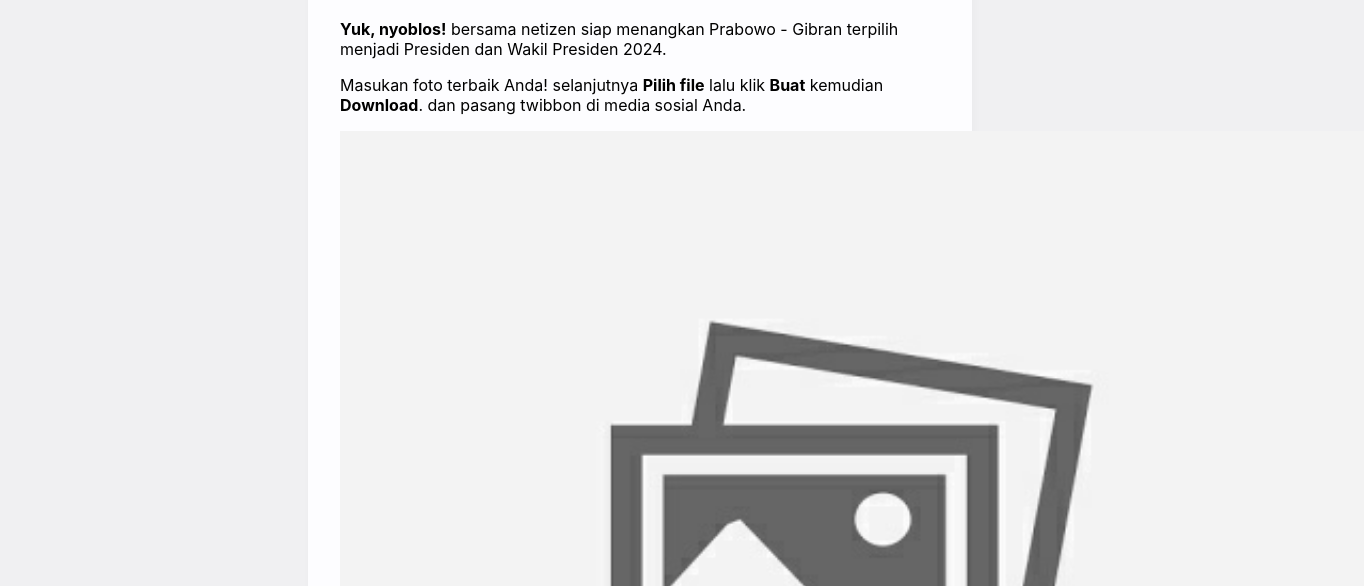
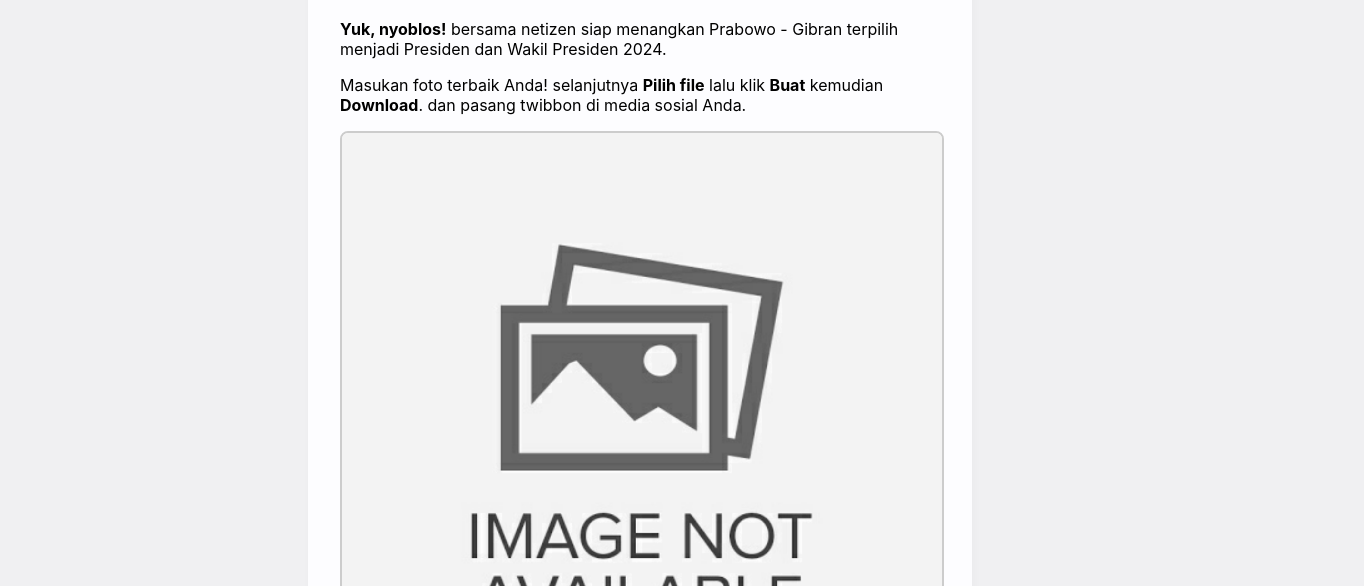
Before and after one commit to kisahklasik/prabowogibran2024, a plain HTML site: page index.html in a window 1280 px wide. Shown: the part 214-800 px from the top of the page, 1364 px wide, since content can reach past the window. Drawn offline with nearby package versions, Linux system fonts and the light colour scheme.

Commit message:
Update index.html

```diff
--- a/index.html
+++ b/index.html
@@ -36,6 +36,7 @@ color: white; /* Add a text color */
 padding: 14px 28px; /* Add some padding */
 cursor: pointer; /* Add a pointer cursor on mouse-over */
 }
+img, canvas {
 width: 100%;
 height: auto;
 border: 2px solid #ccc;
```
